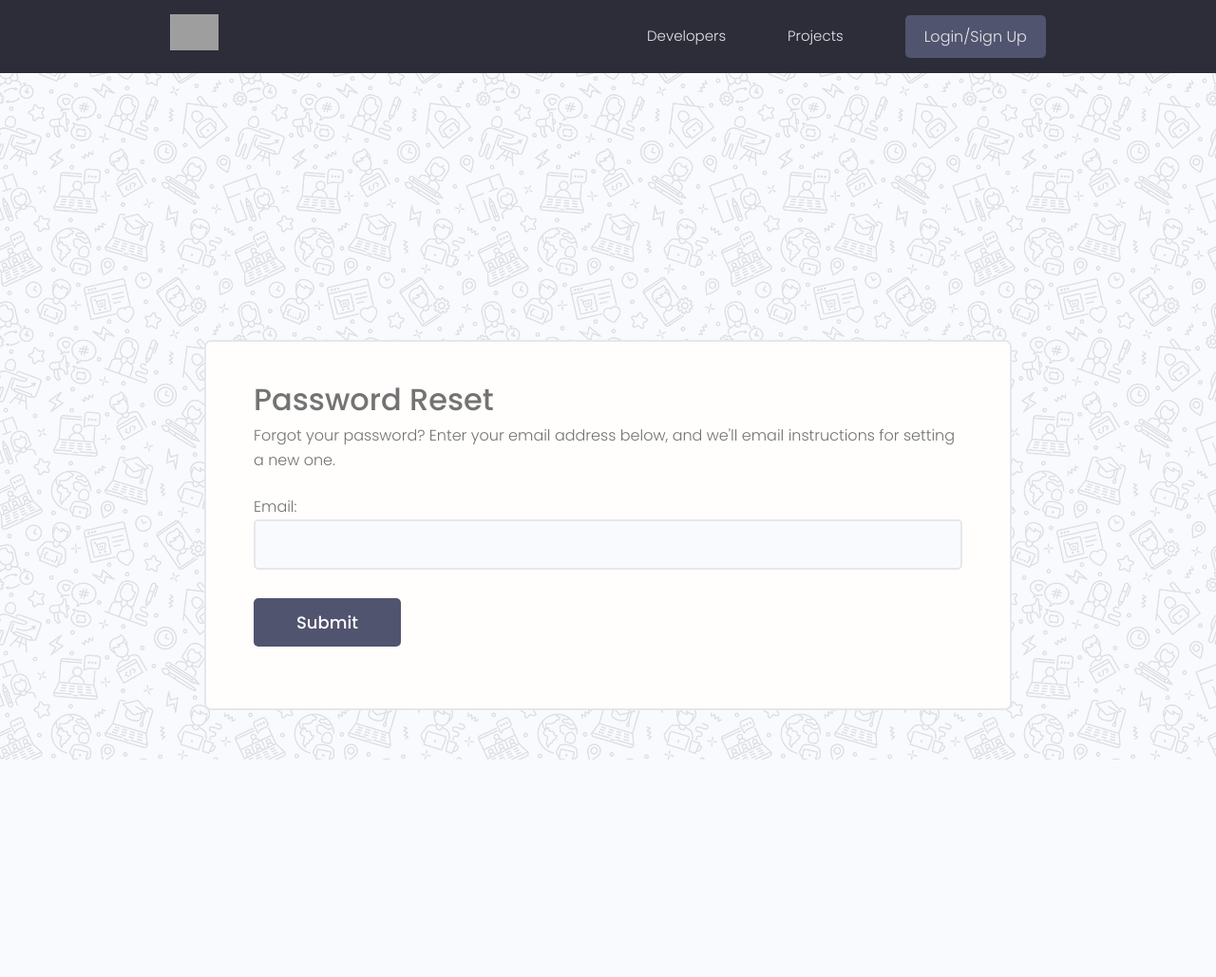
After one commit to levon-baghdasaryan/devsearch, a Django app: page /reset_password/ in a window 1280 px wide. The commit adds this page. Shown: the whole page at 95% size. Run offline with Django 3.2, Linux system fonts and the light colour scheme; parts of the project's set-up code (start-up, migrations or seed data) failed here and were passed over; some libraries are stand-ins or nearby versions; grey boxes are pictures that could not be loaded.

Commit message:
password reset

```diff
--- a/devsearch/urls.py
+++ b/devsearch/urls.py
@@ -15,16 +15,36 @@ Including another URLconf
 """
 from django.contrib import admin
 from django.urls import path, include
-
 from django.conf import settings
 from django.conf.urls.static import static
+from django.contrib.auth import views as auth_views
 
 
 urlpatterns = [
     path('admin/', admin.site.urls),
     path('projects/', include('projects.urls')),
-    path('', include('users.urls'))
+    path('', include('users.urls')),
+
+    path('reset_password/', auth_views.PasswordResetView.as_view(
+        template_name='users/auth/reset_password.html'),
+        name='reset_password'),
+    path('reset_password_sent/', auth_views.PasswordResetDoneView.as_view(
+        template_name='users/auth/reset_password_sent.html'),
+        name='password_reset_done'),
+    path(
+        'reset/<uidb64>/<token>/',
+        auth_views.PasswordResetConfirmView.as_view(
+            template_name='users/auth/reset.html'
+        ),
+        name='password_reset_confirm'),
+    path(
+        'reset_password_complete/',
+        auth_views.PasswordResetCompleteView.as_view(
+            template_name='users/auth/reset_password_complete.html'
+        ),
+        name='password_reset_complete'),
 ]
+
 
 urlpatterns += static(settings.MEDIA_URL, document_root=settings.MEDIA_ROOT)
 
--- a/users/templates/users/auth/login.html
+++ b/users/templates/users/auth/login.html
@@ -32,12 +32,12 @@
           id="formInput#passowrd"
           type="password"
           name="password"
-          placeholder="••••••••"
+          placeholder="Password"
         />
       </div>
       <div class="auth__actions">
         <input class="btn btn--sub btn--lg" type="submit" value="Log In" />
-        <a href="forgetpassword.html">Forgot Password?</a>
+        <a href="{% url 'reset_password' %}">Forgot Password?</a>
       </div>
     </form>
     <div class="auth__alternative">
--- /dev/null
+++ b/users/templates/users/auth/reset_password.html
@@ -0,0 +1,44 @@
+{% extends 'main.html' %}
+
+{% block content %}
+<style>
+	input[type='text'],
+	input[type='email'],
+	input[type='password'] {
+		min-width: 24rem;
+		width: 100%;
+		padding: 1.2rem 1.5rem;
+		border-radius: 0.5rem;
+		border: 2px solid var(--color-light);
+		transition: all 0.3s ease-in-out;
+		background-color: var(--color-bg);
+	}
+
+	input[type='text']:focus,
+	input[type='email']:focus,
+	input[type='password']:focus,
+	input[type='text']:active,
+	input[type='email']:active,
+	input[type='password']:active {
+		outline: none;
+		border: 2px solid var(--color-main);
+	}
+</style>
+
+<main class="formPage my-xl auth">
+	<div class="content-box">
+		<div class="formWrapper">
+			<h3>Password Reset</h3>
+
+			<p>Forgot your password? Enter your email address below, and we'll email instructions for setting a new one.</p>
+			<br>
+
+			<form class="form" method="POST">
+				{% csrf_token %}
+				{{ form.as_p }}
+				<input class="btn btn--sub btn--lg  my-md" type="submit" value="Submit" />
+			</form>
+		</div>
+	</div>
+</main>
+{% endblock content %}
--- a/users/urls.py
+++ b/users/urls.py
@@ -1,12 +1,12 @@
 from django.urls import path
 
-from .views import auth_view, user_view, skill_view, message_view
+from .views import authentication_view, user_view, skill_view, message_view
 
 app_name = 'users'
 urlpatterns = [
-    path('login/', auth_view.login, name='login'),
-    path('logout/', auth_view.logout, name='logout'),
-    path('register/', auth_view.register, name='register'),
+    path('login/', authentication_view.login, name='login'),
+    path('logout/', authentication_view.logout, name='logout'),
+    path('register/', authentication_view.register, name='register'),
 
     path('', user_view.index, name='index'),
     path('users/account/', user_view.account, name='account'),
```
Also changed, not shown: users/templates/users/auth/reset.html (added, +44 -0 lines), users/templates/users/auth/reset_password_complete.html (added, +14 -0 lines), users/templates/users/auth/reset_password_sent.html (added, +16 -0 lines), users/views/authentication_view.py (renamed from users/views/auth_view.py).
